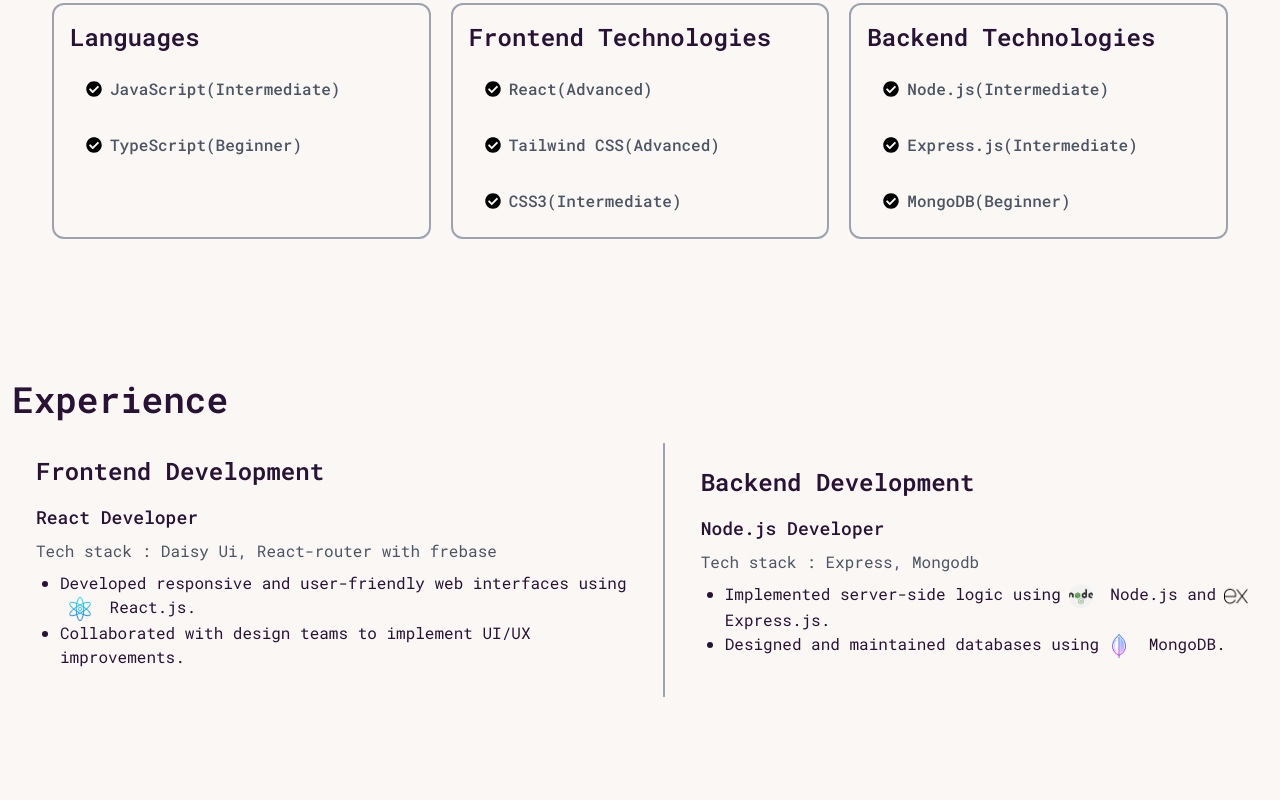
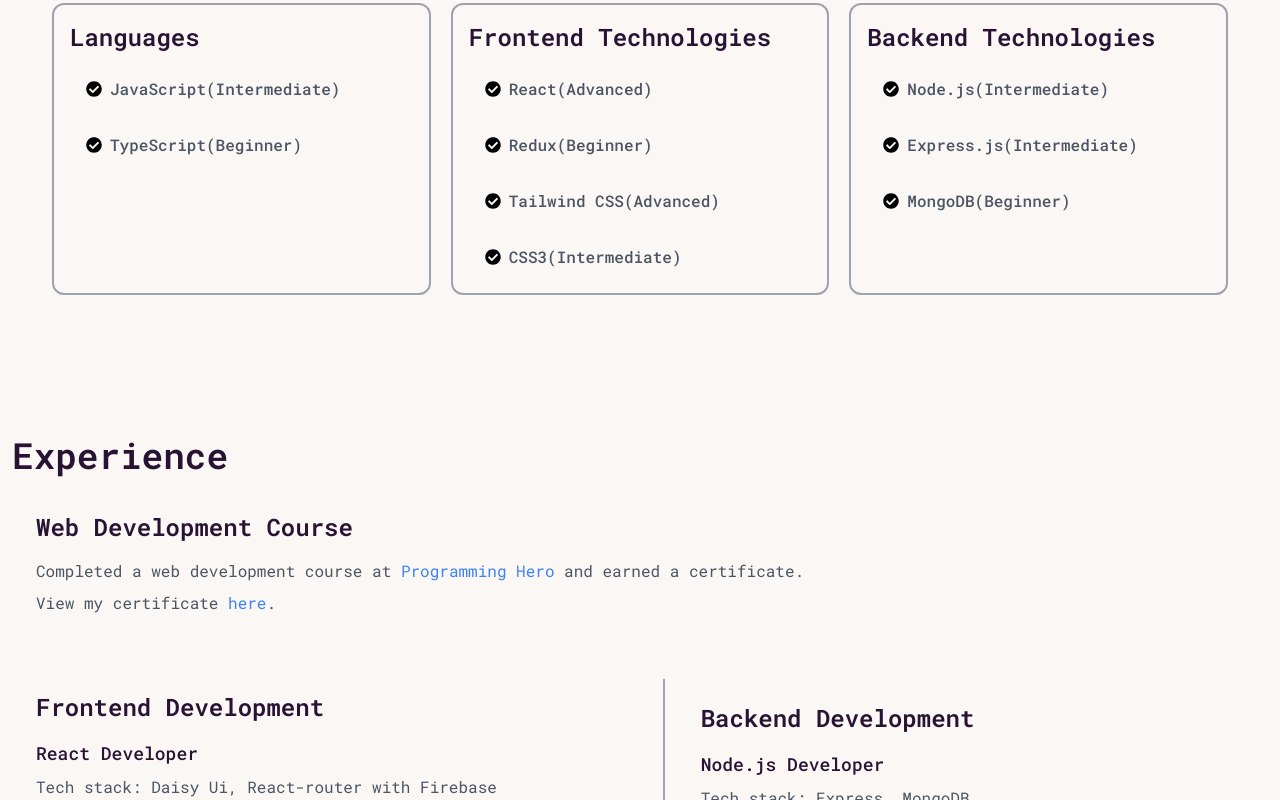
Before and after one commit to Saif-Rahman-801/Portfolio-main, a React (Vite) app: page / in a window 1280 px wide. Shown: the part 1520-2320 px from the top of the page. Built offline with nearby package versions, Linux system fonts and the light colour scheme.

Commit message:
experience section edited

```diff
--- a/src/Components/MainContent/Banner/Banner.jsx
+++ b/src/Components/MainContent/Banner/Banner.jsx
@@ -89,6 +89,9 @@ const Banner = () => {
               >
                 <FaLinkedin className="text-2xl ml-4" />
               </a>
+              <p className="mx-3">
+                Email: saifurs102@gmail.com
+              </p>
             </div>
           </div>
         </div>
--- a/src/Components/MainContent/Experience/Experience.jsx
+++ b/src/Components/MainContent/Experience/Experience.jsx
@@ -14,6 +14,42 @@ const Experience = () => {
   return (
     <div data-aos="fade-up" className="container mx-auto my-10">
       <h2 className="text-4xl font-semibold mb-6 mx-3">Experience</h2>
+      {/* Web Development Course */}
+      <div data-aos="fade-up" className="container mx-auto my-5">
+        {/* <h2 className="text-4xl font-semibold mb-6 mx-3">
+          Learning
+        </h2> */}
+
+        <div className="flex items-center flex-col md:flex-row">
+          <div className="ml-6 mb-8 p-3">
+            <h3 className="text-2xl font-semibold mb-4">Web Development Course</h3>
+            <p className="text-gray-600">
+              Completed a web development course at{" "}
+              <a
+                href="https://web.programming-hero.com"
+                target="_blank"
+                rel="noopener noreferrer"
+                className="text-blue-500 hover:underline"
+              >
+                Programming Hero
+              </a>{" "}
+              and earned a certificate.
+            </p>
+            <p className="text-gray-600 mt-2">
+              View my certificate{" "}
+              <a
+                href="https://drive.google.com/file/d/1B1hfbpSJIA0g1LJqvmu6g4FTu-EeZqMM/view?usp=sharing"
+                target="_blank"
+                rel="noopener noreferrer"
+                className="text-blue-500 hover:underline"
+              >
+                here
+              </a>
+              .
+            </p>
+          </div>
+        </div>
+      </div>
 
       <div className="flex items-center flex-col md:flex-row">
         {/* Frontend Experience */}
@@ -24,7 +60,7 @@ const Experience = () => {
           <div className="mb-4">
             <h4 className="text-lg font-medium mb-2">React Developer</h4>
             <p className="text-gray-600">
-              Tech stack : Daisy Ui, React-router with frebase{" "}
+              Tech stack: Daisy Ui, React-router with Firebase{" "}
             </p>
             <ul className="list-disc ml-6 mt-2">
               <li>
@@ -53,7 +89,7 @@ const Experience = () => {
           {/* Individual Job/Project */}
           <div className="mb-4">
             <h4 className="text-lg font-medium mb-2">Node.js Developer</h4>
-            <p className="text-gray-600">Tech stack : Express, Mongodb </p>
+            <p className="text-gray-600">Tech stack: Express, MongoDB </p>
             <ul className="list-disc ml-6 mt-2">
               <li>
                 Implemented server-side logic using
@@ -86,6 +122,8 @@ const Experience = () => {
           {/* Add more Backend Experience sections as needed */}
         </div>
       </div>
+
+
     </div>
   );
 };
--- a/src/Components/MainContent/Skills/Skills.jsx
+++ b/src/Components/MainContent/Skills/Skills.jsx
@@ -31,6 +31,7 @@ const Skills = () => {
             </h3>
             <div className="grid grid-cols-1 gap-4">
               <SkillBadge name="React(Advanced)" />
+              <SkillBadge name="Redux(Beginner)" />
               <SkillBadge name="Tailwind CSS(Advanced)" />
               <SkillBadge name="CSS3(Intermediate)" />
               {/* <SkillBadge name="HTML5(Advanced)" /> */}
--- a/src/Components/Navbar/Navbar.jsx
+++ b/src/Components/Navbar/Navbar.jsx
@@ -8,7 +8,7 @@ const Navbar = () => {
         </div>
         <div className="navbar-end flex items-center">
           {/* Email */}
-          <p className="text-base mr-4">saifurs102@gmail.com</p>
+          <p className="text-base mr-4 hidden md:flex">saifurs102@gmail.com</p>
 
           {/* GitHub Icon */}
           <a
```
